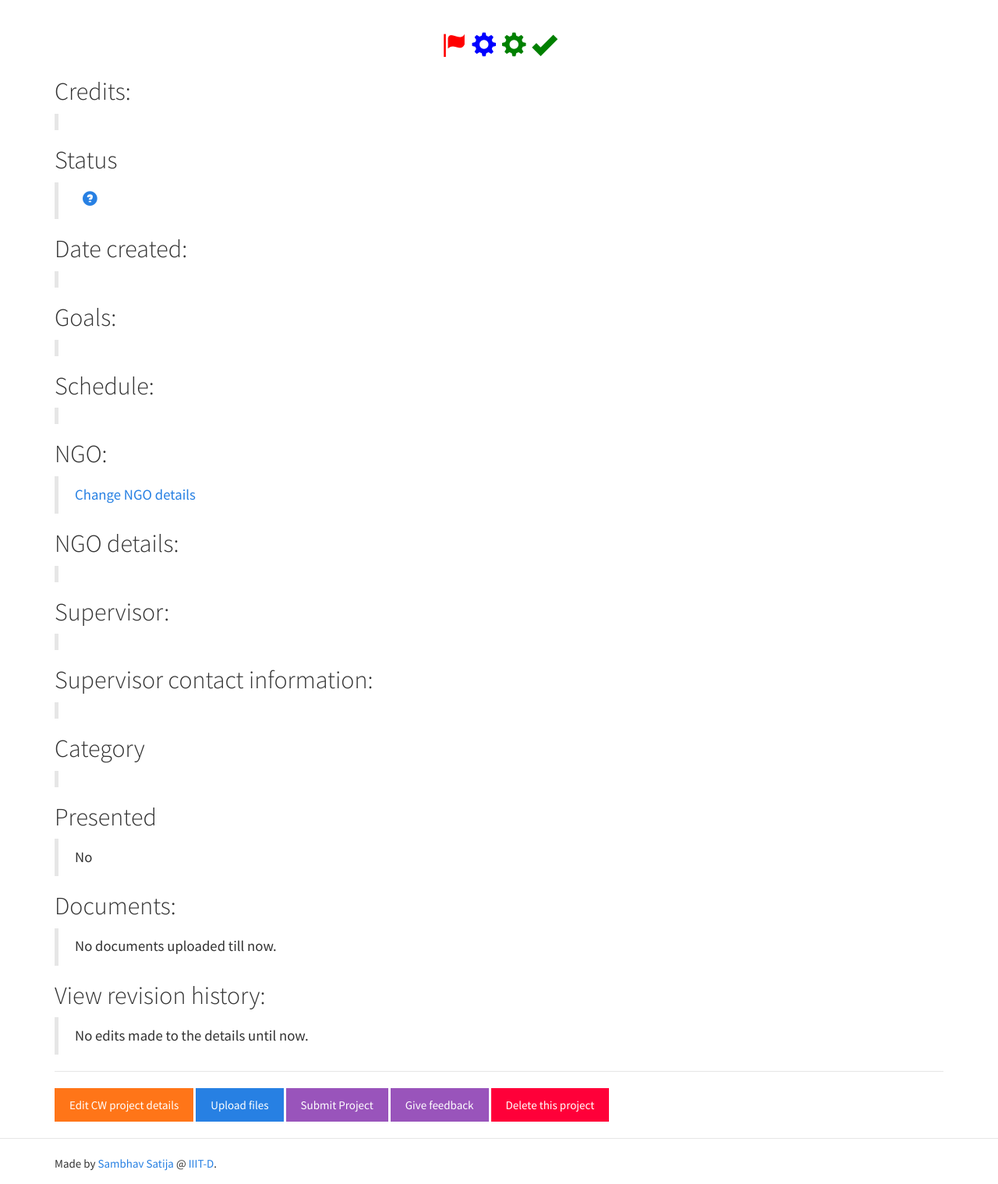
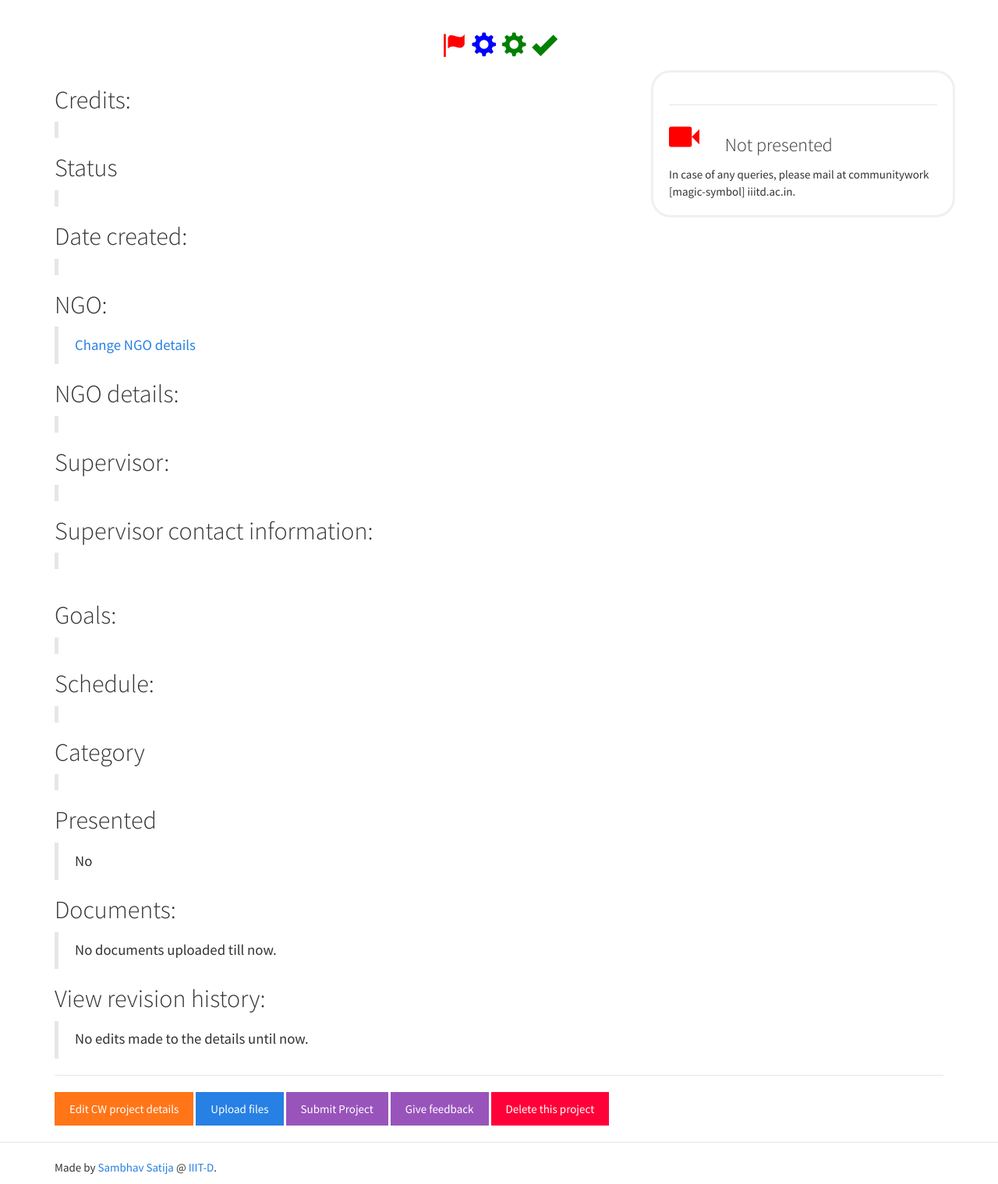
Before and after one commit to SanyamGarg12/sg-cw-iiitd, a Django app: template studentportal/templates/viewproject.html in a window 1280 px wide. Shown: the part 51-1570 px from the top of the page at 78% size. Run offline with Django 3.2, Linux system fonts and the light colour scheme; the template is opened without the code that fills it, so the values that code supplies are empty; parts of the project's set-up code (start-up, migrations or seed data) failed here and were passed over; some libraries are stand-ins or nearby versions.

Commit message:
Show status of the students right on the project's page itself.

```diff
--- a/studentportal/templates/viewproject.html
+++ b/studentportal/templates/viewproject.html
@@ -19,6 +19,9 @@
         {{ project.title }}
         </h2>
 	</center>
+
+	<div class="row">
+	  <div class="col-xs-8 col-sm-8 col-md-8 col-lg-8">
 		<h2>Credits: </h2>
 		<blockquote>
 			{{ project.credits }}
@@ -26,19 +29,10 @@
 		<h2>Status</h2>
 		<blockquote>
 			{{ project.get_project_status }}
-			<a href="#" style="margin-left:10px;" data-toggle="modal" data-target="#progress_graph"> <span class="glyphicon glyphicon-question-sign"></span> </a>
 		</blockquote>
 		<h2>Date created: </h2>
 		<blockquote>
 			{{ project.date_created|date:"D, d M Y"}}
-		</blockquote>
-		<h2>Goals: </h2>
-		<blockquote>
-			{{ project.goals|linebreaksbr }}
-		</blockquote>
-		<h2>Schedule: </h2>
-		<blockquote>
-			{{ project.schedule_text|linebreaksbr }}
 		</blockquote>
 		<h2>NGO:</h2>
 		<blockquote>
@@ -56,6 +50,41 @@
 		<h2>Supervisor contact information: </h2>
 		<blockquote>
 			{{ project.NGO_super_contact}}
+		</blockquote>
+	  </div>
+	  <div class="col-xs-4 col-sm-4 col-md-4 col-lg-4" style="border-radius:25px; border: 3px solid #F0F0F0; padding: 20px;">
+		{% for stage in project_graph %}
+      		<h1>
+	      		<span class="glyphicon glyphicon-{{ stage.stage_glyphicon }}" style="margin-right:10px; color:{% if stage.stage_cleared %}green{% else %}red{% endif %};"></span>
+	      		<span style="font-size:24px;">
+		      		{% ifequal project.get_project_status stage.stage_name %}
+			      	<strong>
+				      	{% endifequal %}
+				      		{{ stage.stage_name }}
+				      	{% ifequal project.get_project_status stage.stage_name %}
+			      	</strong>
+		      		{% endifequal %}
+	      		</span>
+			</h1>
+      		{{ stage.info }}
+      	{% endfor %}
+      	<hr />
+	  	<h1>
+	  		<span class="glyphicon glyphicon-facetime-video" style="margin-right:25px; color:{% if project.presented %}green{% else %}red{% endif %};"></span>
+	      	<span style="font-size:24px;">
+	      		{% if project.presented %}P{% else %}Not p{% endif %}resented
+	      	</span>
+	  	</h1>
+      	In case of any queries, please mail at communitywork [magic-symbol] iiitd.ac.in.
+	  </div>
+	</div>
+		<h2>Goals: </h2>
+		<blockquote>
+			{{ project.goals|linebreaksbr }}
+		</blockquote>
+		<h2>Schedule: </h2>
+		<blockquote>
+			{{ project.schedule_text|linebreaksbr }}
 		</blockquote>
 		<h2>Category</h2>
 		<blockquote>
```
Also changed, not shown: other parts of studentportal/templates/viewproject.html (+0 -36 lines).
